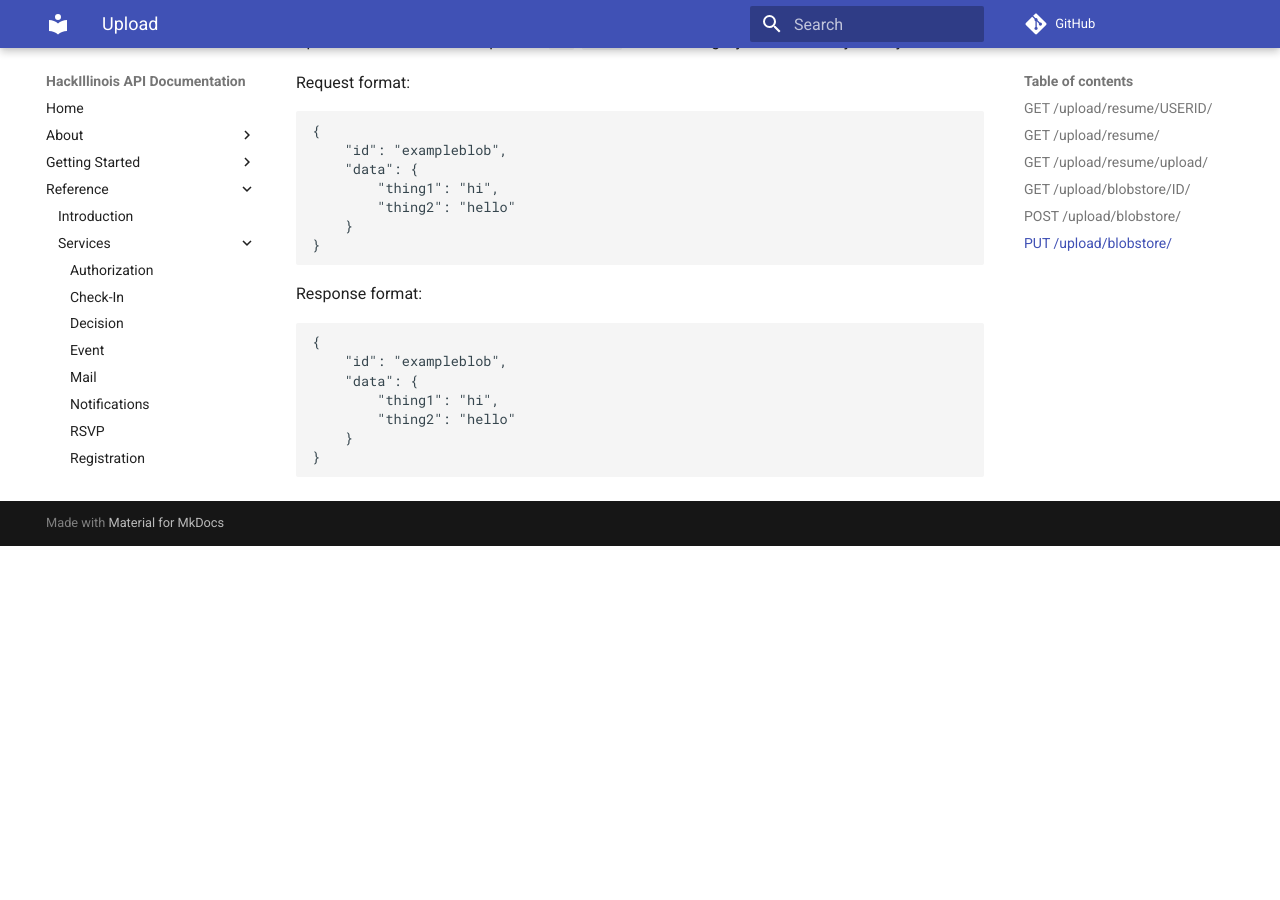
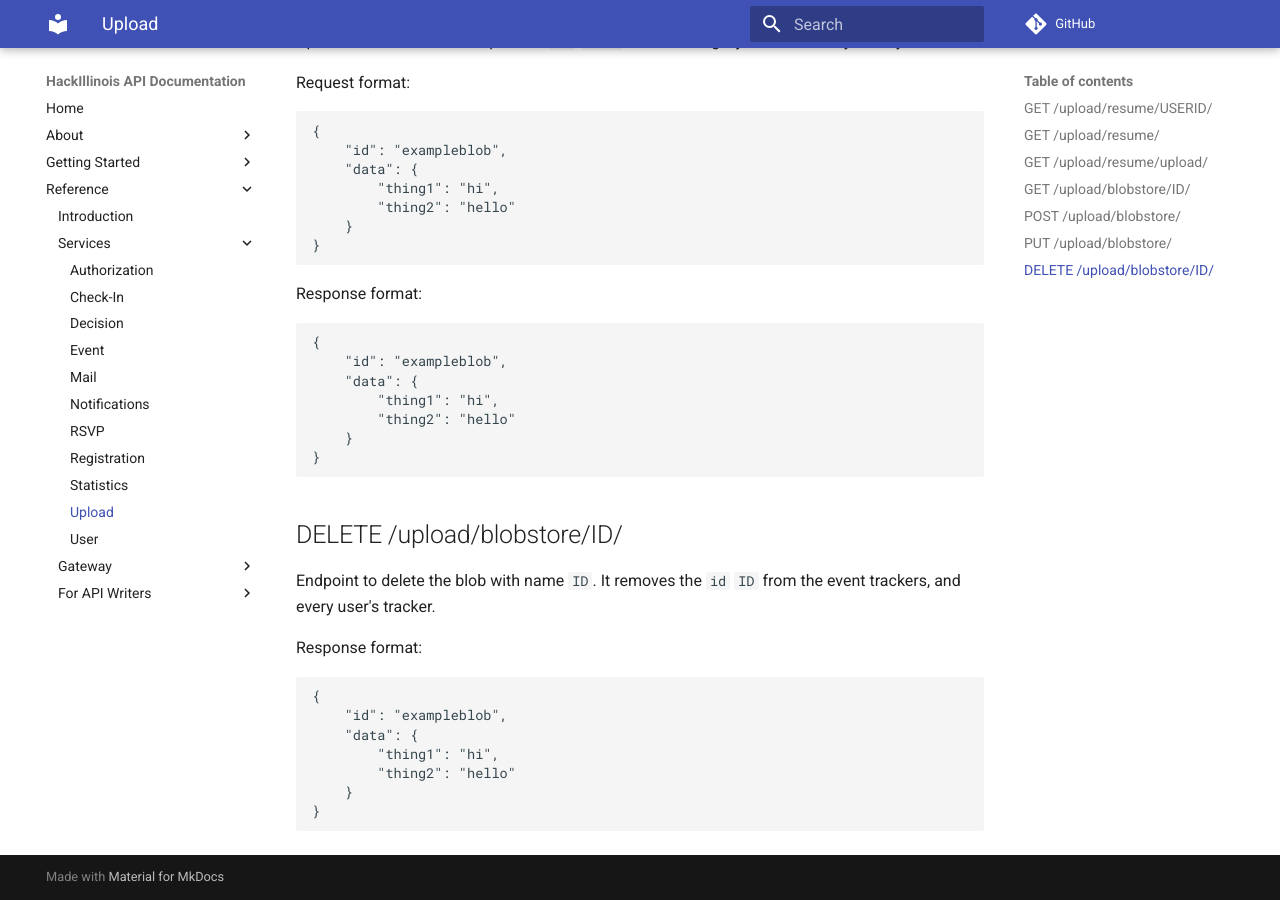
Before and after one commit to HackIllinois/api, an MkDocs documentation site: the page built from documentation/docs/reference/services/Upload.md, in a window 1280 px wide and 900 px high, scrolled down 1962 px. Built offline with MkDocs 1.6.1 and Material for MkDocs 9.7.7, drawn with Linux system fonts in a browser that asks for light colours; comment, search, counter and statistics services are not loaded; before the commit the page ends 2508 px from its top, so only the background shows below that.

Commit message:
Added endpoint to delete a blob with a specified id and documented it. (Issue #242)

````diff
--- a/documentation/docs/reference/services/Upload.md
+++ b/documentation/docs/reference/services/Upload.md
@@ -109,3 +109,19 @@
 	}
 }
 ```
+
+DELETE /upload/blobstore/ID/
+-----------
+
+Endpoint to delete the blob with name `ID`. It removes the `id` `ID` from the event trackers, and every user's tracker.
+
+Response format:
+```
+{
+	"id": "exampleblob",
+	"data": {
+		"thing1": "hi",
+		"thing2": "hello"
+	}
+}
+```
````
Also changed, not shown: 1 other file.
